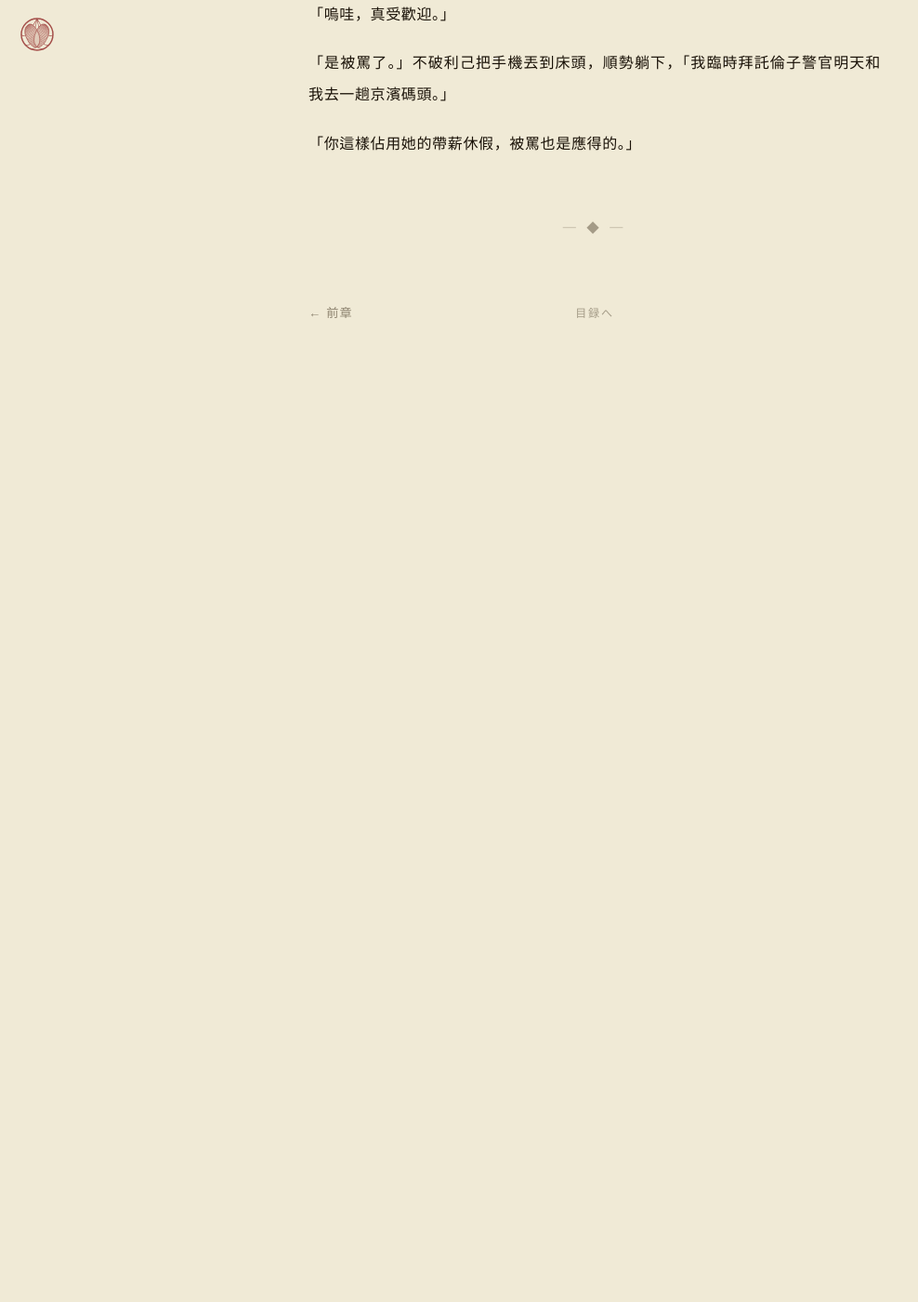
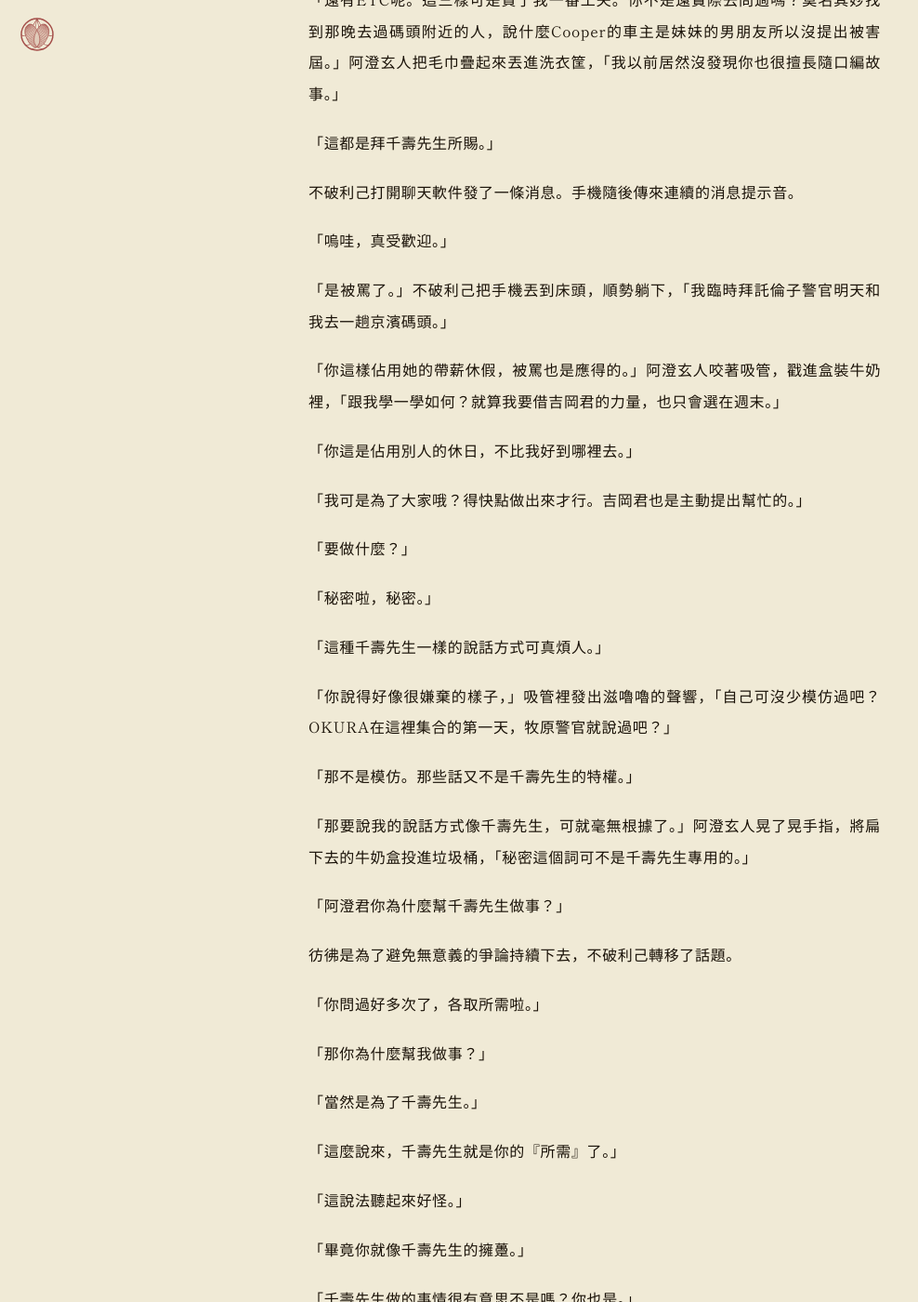
Before and after one commit to AriaYura/eternalnessstudy, a Jekyll site: the page built from posts/takeyabunotsuki/t-02.md, in a window 1280 px wide and 1400 px high, scrolled down 2349 px. Shown: the whole window at 93% size, without its empty margins (0-988 px from the left). Built offline with Jekyll 4.4.1, drawn with Linux system fonts in a browser that asks for light colours; some web fonts are replaced; before the commit the page ends 2774 px from its top, so only the background shows below that; some of the changed text lies outside the part shown.

Commit message:
update t-01, t-02-01 0808

```diff
--- a/posts/takeyabunotsuki/t-02.md
+++ b/posts/takeyabunotsuki/t-02.md
@@ -19,6 +19,14 @@ permalink: /posts/takeyabunotsuki/t-02/
 彷彿藝術電影中每句台詞都帶著晦澀哲思的男主角一般，畫面中飛鷹千壽的目光輕微顫抖。
 
 「——我曾以為加勢尚有一絲正義感，所以那晚專程約他去碼頭，確認他的真實想法。但是，加勢卻說哪怕造成諸多犧牲也在所不惜，還坦言蓬田晴樹的毒藥也是他給的。我認為他已經無藥可救，最終決定殺了他。如果他的死能順便揭開十年前的真相，對他來說也算是某種慰藉也說不定。」
+
+屏幕外的手指隨著揚聲器裡的聲音同步顫抖了下。
+
+「——十年前的真凶已經落網，該輪到下一件事了⋯⋯我會用加勢的芯片阻止首都爆破襲擊。」
+
+飛鷹千壽笑了起來。
+
+「——讓你困擾了嗎？作為補償，給你一次確認的機會——不過是有期限的。」
 
 暫停鍵被按下。指尖滑動著打開了目錄中的上一條影像。屏幕中展開夜色下的擋風玻璃的畫面，深藍色的光彷彿鏡中倒影，在引擎蓋上蜿蜒。
 
@@ -58,4 +66,58 @@ permalink: /posts/takeyabunotsuki/t-02/
 
 「是被罵了。」不破利己把手機丟到床頭，順勢躺下，「我臨時拜託倫子警官明天和我去一趟京濱碼頭。」
 
-「你這樣佔用她的帶薪休假，被罵也是應得的。」
+「你這樣佔用她的帶薪休假，被罵也是應得的。」阿澄玄人咬著吸管，戳進盒裝牛奶裡，「跟我學一學如何？就算我要借吉岡君的力量，也只會選在週末。」
+
+「你這是佔用別人的休日，不比我好到哪裡去。」
+
+「我可是為了大家哦？得快點做出來才行。吉岡君也是主動提出幫忙的。」
+
+「要做什麼？」
+
+「秘密啦，秘密。」
+
+「這種千壽先生一樣的說話方式可真煩人。」
+
+「你說得好像很嫌棄的樣子，」吸管裡發出滋嚕嚕的聲響，「自己可沒少模仿過吧？OKURA在這裡集合的第一天，牧原警官就說過吧？」
+
+「那不是模仿。那些話又不是千壽先生的特權。」
+
+「那要說我的說話方式像千壽先生，可就毫無根據了。」阿澄玄人晃了晃手指，將扁下去的牛奶盒投進垃圾桶，「秘密這個詞可不是千壽先生專用的。」
+
+「阿澄君你為什麼幫千壽先生做事？」
+
+彷彿是為了避免無意義的爭論持續下去，不破利己轉移了話題。
+
+「你問過好多次了，各取所需啦。」
+
+「那你為什麼幫我做事？」
+
+「當然是為了千壽先生。」
+
+「這麼說來，千壽先生就是你的『所需』了。」
+
+「這說法聽起來好怪。」
+
+「畢竟你就像千壽先生的擁躉。」
+
+「千壽先生做的事情很有意思不是嗎？你也是。」
+
+「你不擔心有危險嗎？你做的事情被發現的話，以千壽先生或者我的身分，可是無法保護你的。」
+
+「人生就是要刺激嘛。」
+
+「⋯⋯也對，畢竟十年前你還用逆探知抓到了門真衛的蛛絲馬跡。」
+
+「按照規定的話，我倒是必然會因為那件事受處罰的。但是，警察因為調查真凶受罰，聽上去不是很荒唐嗎？所以我在有人告發之前就辭職了。」
+
+「為什麼要這麼做？你和久常警官是什麼關係呢？」
+
+「⋯⋯只是知道名字而已啦。」
+
+「只是知道名字的話，他也不會給你講千壽先生的傳聞。」
+
+「是一起吃飯的關係。」
+
+「這還真是跨度不小。和千壽先生他們一起嗎？」
+
+「不是啦，午飯而已。我那時在一係。雖然同樣是一課，但是幾乎不參與搜查。久常和我是同一時期調到本廳的。不過，他當上搜查員之後，我們能一起吃午飯的時間就變少了。」
```
Also changed, not shown: posts/takeyabunotsuki/t-01.md (+1 -1 lines).
